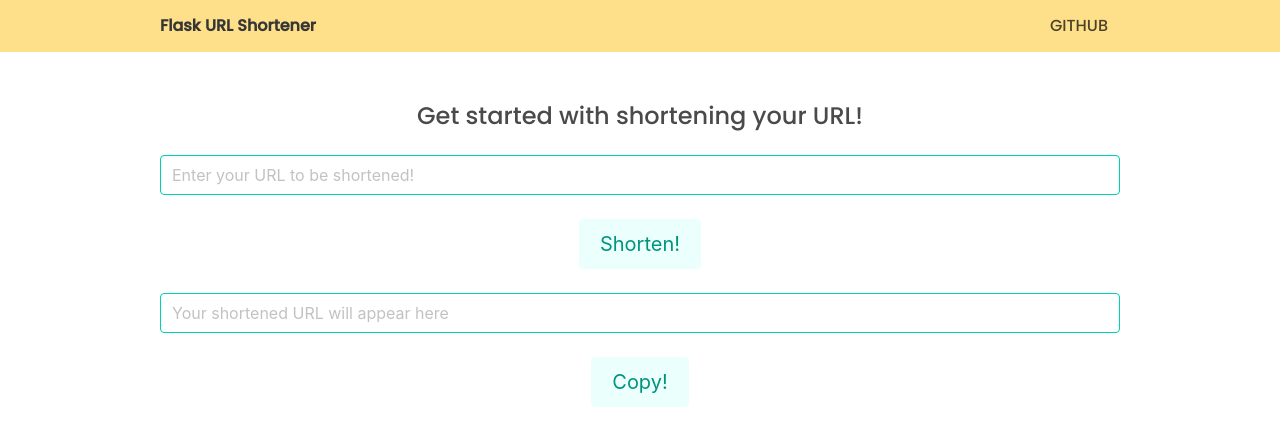
After one commit to janaSunrise/flask-url-shortener, a Flask app: page / in a window 1280 px wide. The commit adds this page. Shown: the top 446 px of the page. Run offline with Flask 2, Linux system fonts and the light colour scheme; some libraries are stand-ins or nearby versions.

Commit message:
Finish the Web UI, Get the API and fetching to work.

```diff
--- a/app/templates/base.html
+++ b/app/templates/base.html
@@ -6,7 +6,7 @@
     <meta name="viewport" content="width=device-width, initial-scale=1">
     <title>{% block title %}{% endblock %}</title>
 
-
+    <link rel="stylesheet" href="https://cdn.jsdelivr.net/npm/bulma@0.9.2/css/bulma.min.css">
     <link rel="preconnect" href="https://fonts.gstatic.com">
     <link href="https://fonts.googleapis.com/css2?family=Poppins:wght@500&display=swap" rel="stylesheet">
 
--- /dev/null
+++ b/app/templates/index.html
@@ -0,0 +1,103 @@
+{% extends "base.html" %}
+
+{% block title %}Flask URL shortener{% endblock %}
+
+{% block head %}
+<style>
+    #center {
+        display: flex;
+        justify-content: center;
+        align-items: center;
+        margin-top: 25px;
+    }
+</style>
+{% endblock %}
+
+{% block content %}
+<nav class="navbar is-warning" role="navigation" aria-label="main navigation">
+    <div class="container is-max-desktop">
+        <div class="navbar-brand">
+            <p class="navbar-item">
+                <strong>Flask URL Shortener</strong>
+            </p>
+
+            <a role="button" class="navbar-burger" aria-label="menu" aria-expanded="false">
+                <span aria-hidden="true"></span>
+                <span aria-hidden="true"></span>
+                <span aria-hidden="true"></span>
+            </a>
+        </div>
+
+        <div class="navbar-end">
+            <a class="navbar-item" href="https://github.com/janaSunrise/flask-url-shortener">
+                GITHUB
+            </a>
+        </div>
+    </div>
+</nav>
+
+<br />
+
+<div class="container is-max-widescreen">
+    <h1 class="subtitle is-4" id="center">Get started with shortening your URL!</h1>
+</div>
+
+<br />
+
+<div class="container is-max-desktop">
+    <input id="redirect-url" class="input is-primary" type="url" placeholder="Enter your URL to be shortened!" required>
+</div>
+
+<br />
+
+<div class="control">
+    <div class="has-text-centered">
+        <button id="shorten-btn" class="button is-primary is-light is-medium">Shorten!</button>
+    </div>
+</div>
+
+<br />
+
+<div class="container is-max-desktop">
+    <input id="copy-input" class="input is-primary" type="text" placeholder="Your shortened URL will appear here" readonly>
+</div>
+
+<br />
+
+<div class="control">
+    <div class="has-text-centered">
+        <button id="copy-to-clipboard" class="button is-primary is-light is-medium">Copy!</button>
+    </div>
+</div>
+
+{% endblock %}
+
+{% block script %}
+<script>
+    let base_url = {{ base_url | tojson }};
+
+    // Generate URL
+    $('#shorten-btn').click(function () {
+        const textarea = $('#redirect-url');
+        const shorten_area = $('#copy-input');
+
+        if (textarea.val() !== "") {
+            fetch(`${base_url}/api/shorten?redirect_url=${textarea.val()}`)
+            .then((resp) => resp.json())
+            .then(function(data) {
+                shorten_area.val(data.short_url);
+            })
+        }
+    });
+
+    // Copy to clipboard
+    $('#copy-to-clipboard').click(function () {
+        const textarea = $('#copy-input');
+
+        if(textarea.val() !== "") {
+            textarea.select();
+            document.execCommand('copy');
+        }
+    });
+</script>
+{% endblock %}
--- a/app/views.py
+++ b/app/views.py
@@ -1,9 +1,15 @@
-from flask import Blueprint, Response, jsonify, redirect, request
+from flask import Blueprint, Response, jsonify, redirect, request, render_template
 
 from app import db
 from .models import ShortenedLink
 
 views = Blueprint("/views", __name__, template_folder="templates")
+
+
+@views.route("/")
+def index():
+    return render_template("index.html", base_url=request.host_url)
+
 
 @views.route('/<short_url>')
 def redirect_to_url(short_url):
```
